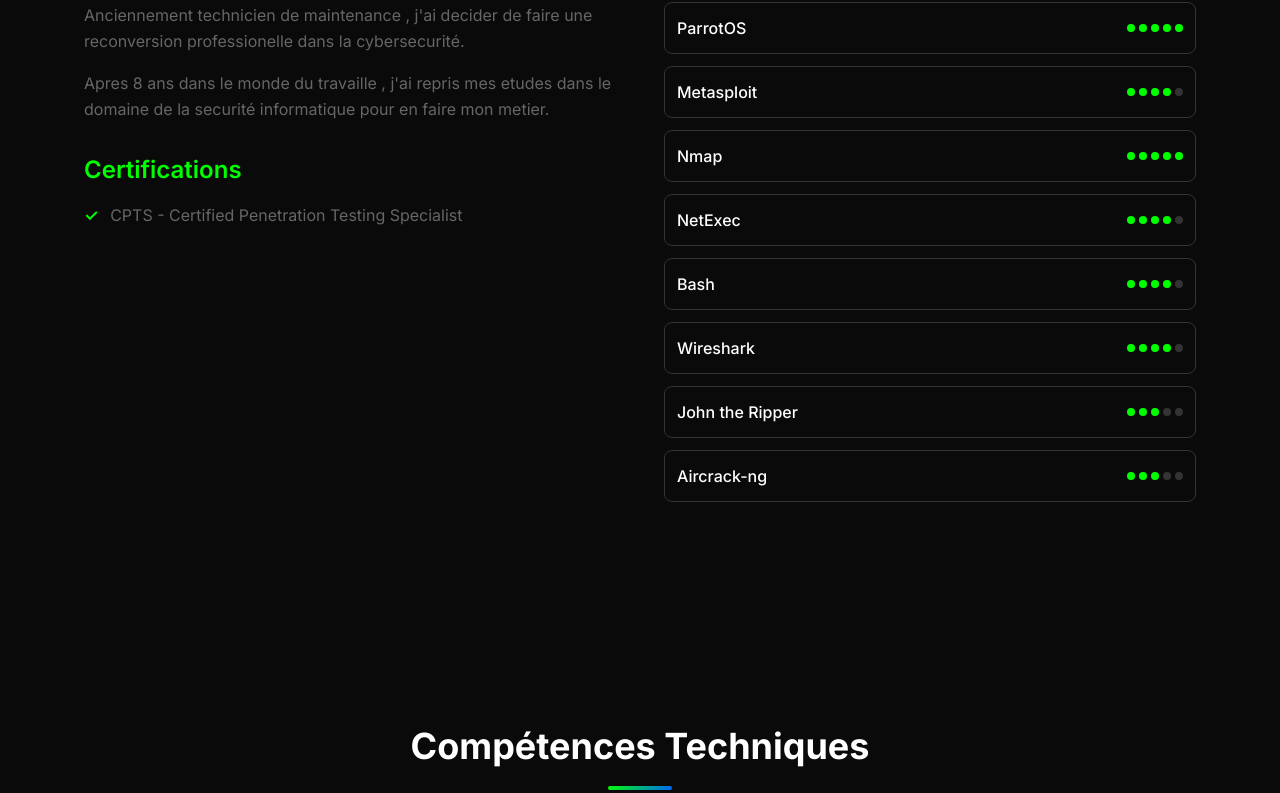
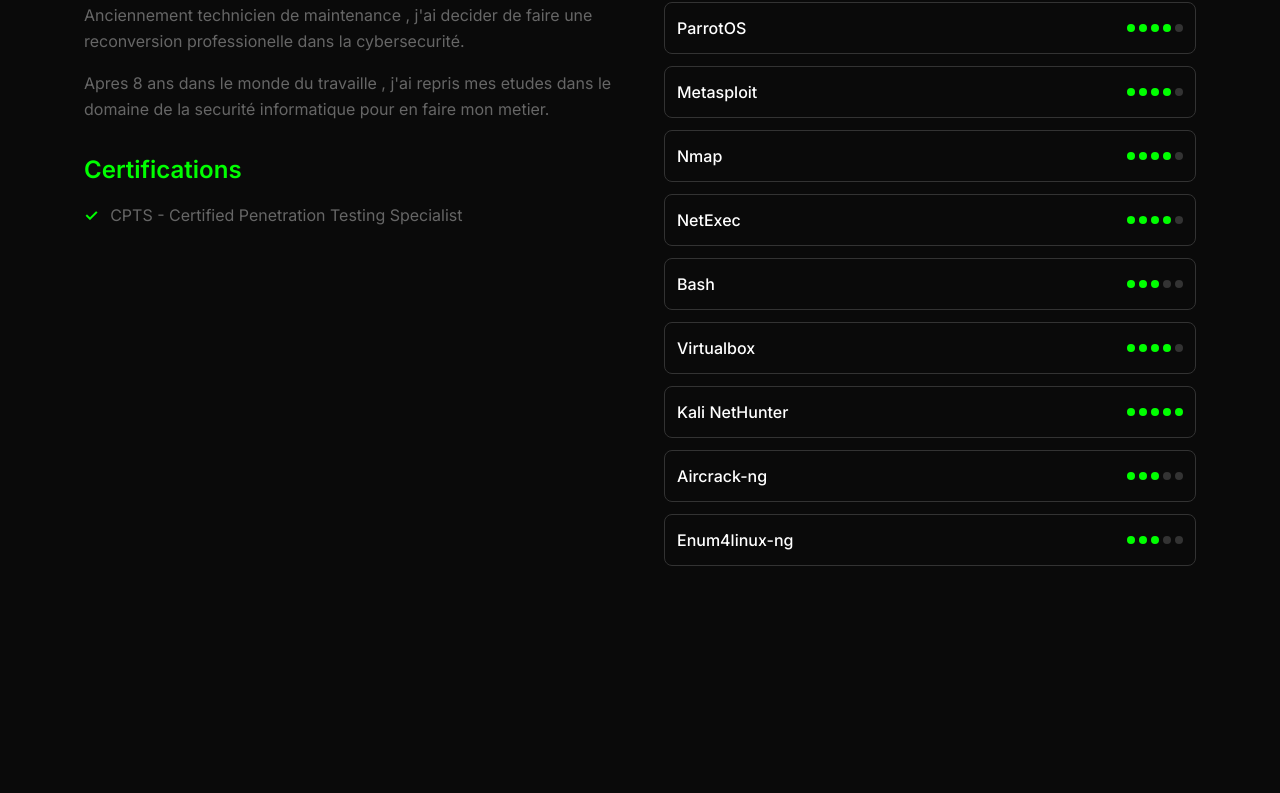
Before and after one commit to M0rPH3U53/M0rPH3U53.github.io, a React (Vite) app: page / in a window 1280 px wide. Shown: the part 1054-1847 px from the top of the page. Built offline with nearby package versions, Linux system fonts and the light colour scheme.

Commit message:
Update About.tsx

```diff
--- a/src/components/About.tsx
+++ b/src/components/About.tsx
@@ -2,14 +2,15 @@ import React from 'react';
 
 const About: React.FC = () => {
   const skills = [
-    { name: 'ParrotOS', level: 5 },
+    { name: 'ParrotOS', level: 4 },
     { name: 'Metasploit', level: 4 },
-    { name: 'Nmap', level: 5 },
+    { name: 'Nmap', level: 4 },
     { name: 'NetExec', level: 4 },
-    { name: 'Bash', level: 4 },
-    { name: 'Wireshark', level: 4 },
-    { name: 'John the Ripper', level: 3 },
+    { name: 'Bash', level: 3 },
+    { name: 'Virtualbox', level: 4 },
+    { name: 'Kali NetHunter', level: 5 },
     { name: 'Aircrack-ng', level: 3 },
+    { name: 'Enum4linux-ng', level: 3 },
   ];
 
   const certifications: string[] = [
```
